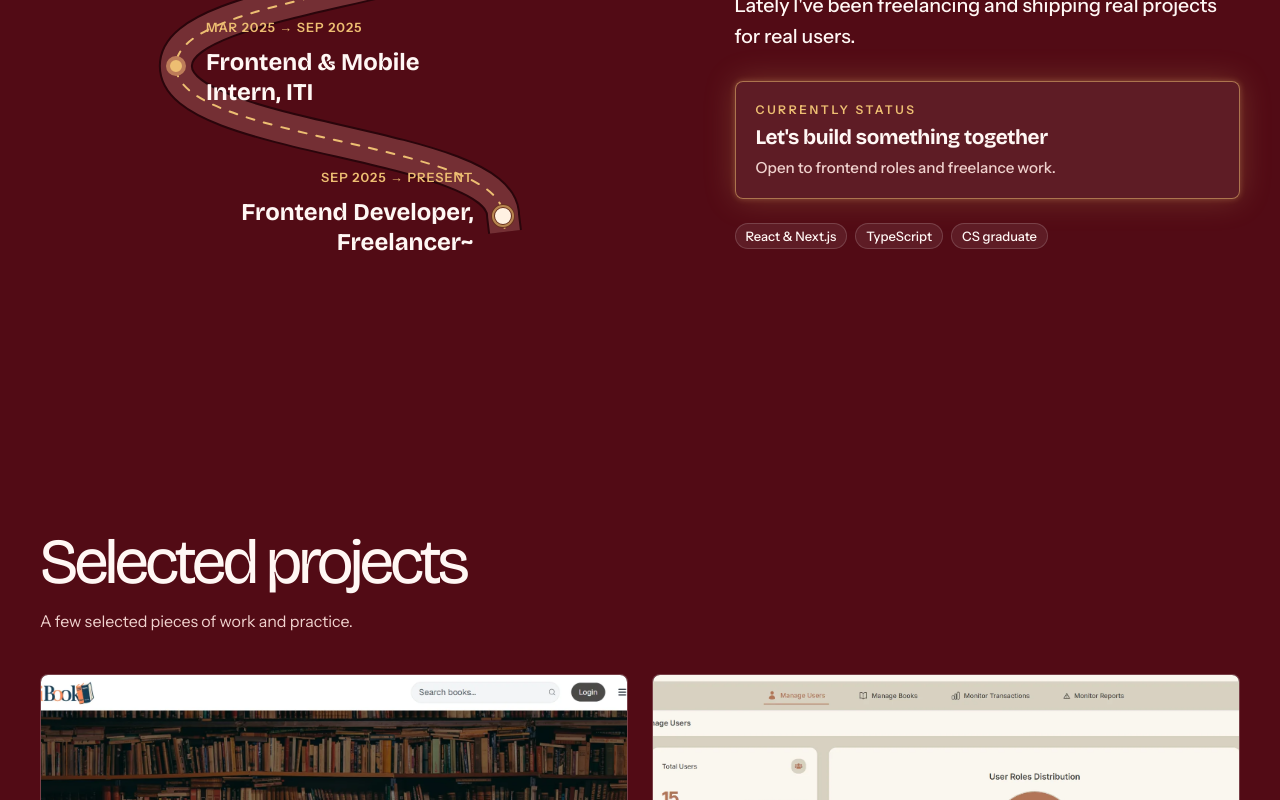
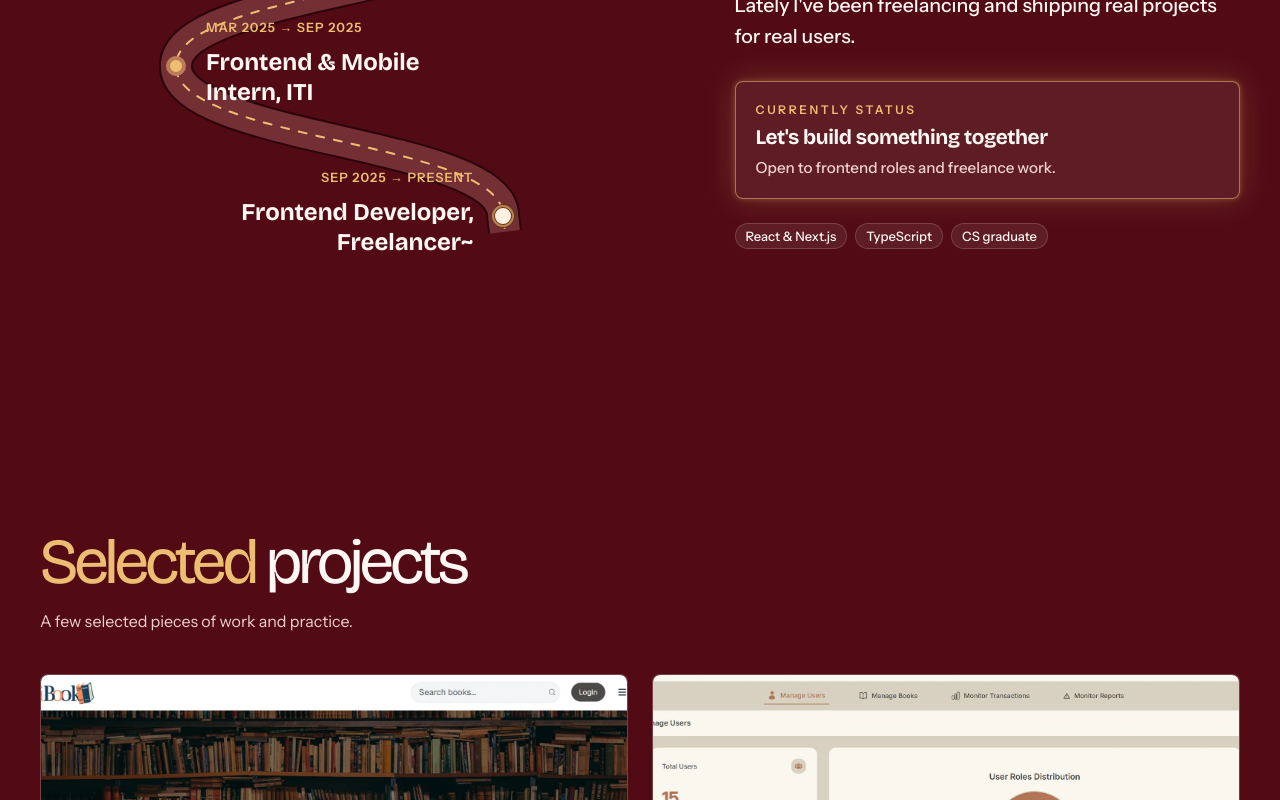
Before and after one commit to AmirMostafa-eng/Amir-Mostafa-Portfolio, a Next.js app: page / in a window 1280 px wide. Shown: the part 1823-2623 px from the top of the page. Built offline with nearby package versions, Linux system fonts and the light colour scheme.

Commit message:
selected-projects amber color

```diff
--- a/components/landing/FeaturedProjects.tsx
+++ b/components/landing/FeaturedProjects.tsx
@@ -13,7 +13,7 @@ export async function FeaturedProjects() {
       <Container>
         <Reveal from="up" trigger="view">
           <div className="featured-projects-heading">
-            <SectionHeading title="Selected projects" description={site.projectsIntro} id="featured-projects-title" />
+            <SectionHeading title={<><span className="hero-name-accent">Selected</span> projects</>} description={site.projectsIntro} id="featured-projects-title" />
           </div>
         </Reveal>
         {projects.length ? (
```
